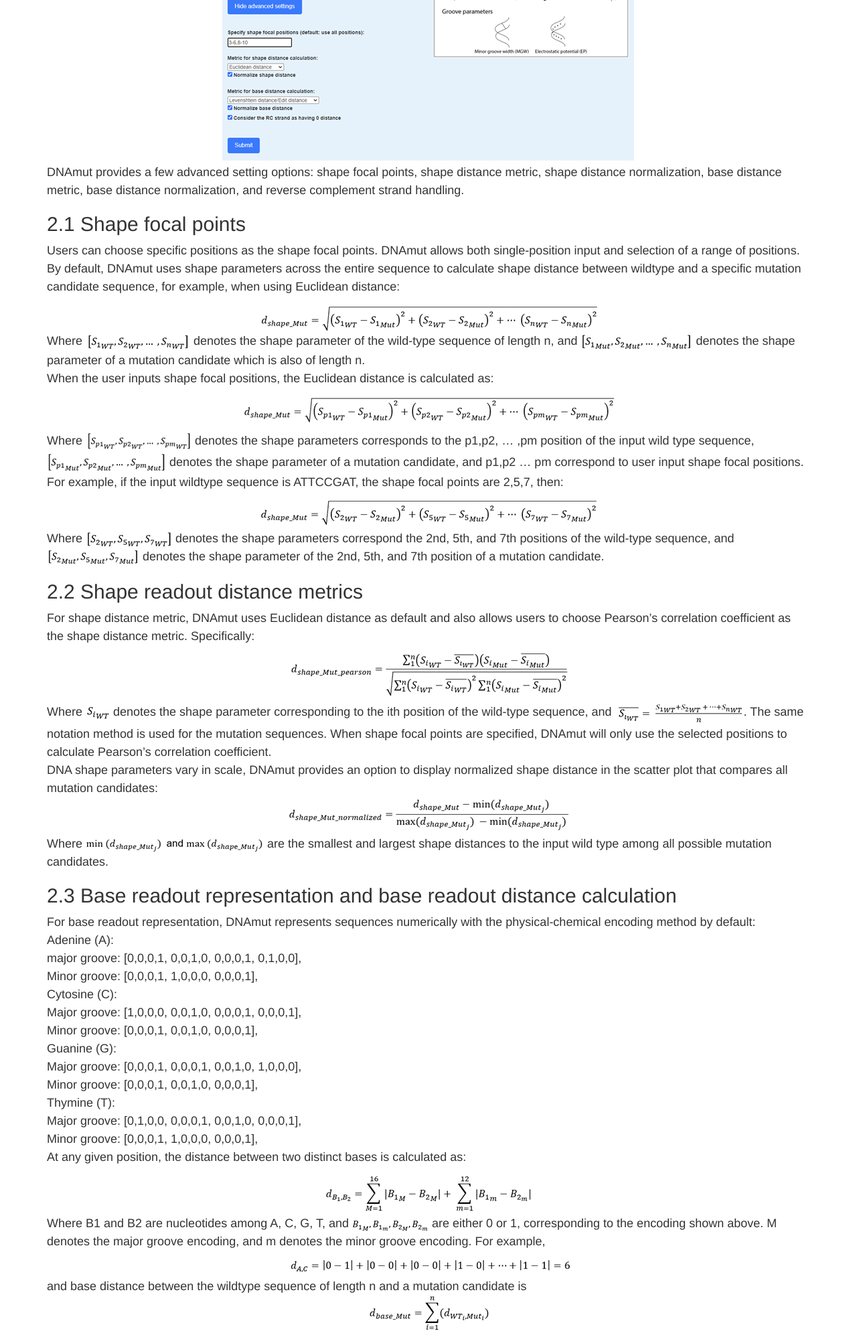
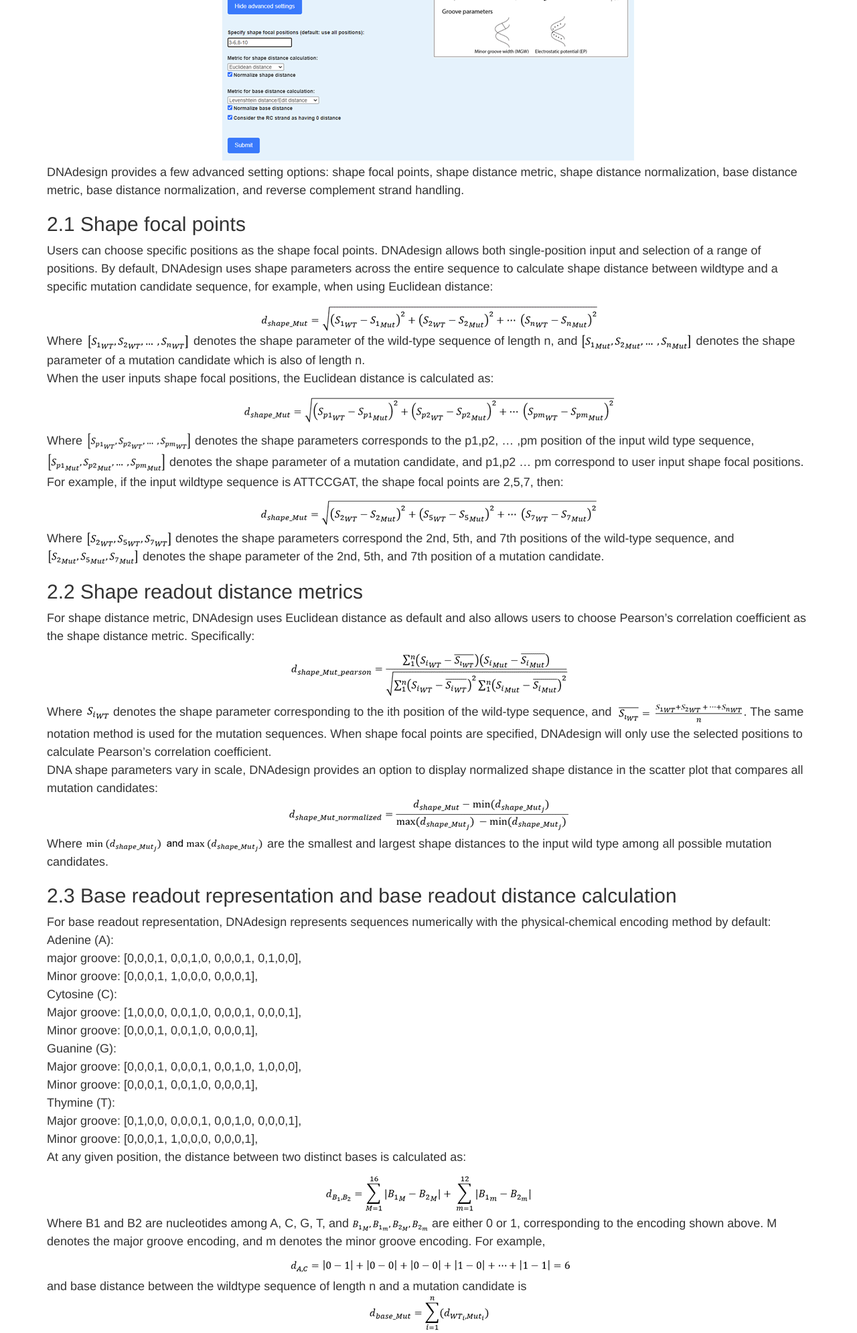
Before and after one commit to wangyingfei/DNAdesign, a Flask app: page /manual in a window 1280 px wide. Shown: the part 1571-3562 px from the top of the page at 67% size. Run offline with Flask 3, Linux system fonts and the light colour scheme; some libraries are stand-ins or nearby versions.

Commit message:
updated name to DNAdesign

```diff
--- a/templates/index.html
+++ b/templates/index.html
@@ -1,6 +1,6 @@
 {% extends "base.html" %}
 
-{% block title %}DNAmut{% endblock %}
+{% block title %}DNAdesign{% endblock %}
 
 {% block content %}
 
@@ -19,13 +19,13 @@
                 </ul>
             </nav>
 
-        <h3 class="text-muted">DNAmut</h3>
+        <h3 class="text-muted">DNAdesign</h3>
 
         </div>
 
 
         <div class="jumbotron" style="background-image: url({{ url_for('static', filename='img/DNA_banner3.png') }});">
-            <h1>DNAmut</h1>
+            <h1>DNAdesign</h1>
             <p class="lead">Feature-aware in silico design of synthetic DNA through mutation</p>
             <a class="btn btn-lg btn-success" href="{{ url_for('point_mutation') }}" role="button">Design mutation sequence</a>
         </div>
--- a/templates/manual.html
+++ b/templates/manual.html
@@ -1,6 +1,6 @@
 {% extends "base.html" %}
 
-{% block title %}DNAmut{% endblock %}
+{% block title %}DNAdesign{% endblock %}
 
 {% block content %}
 
@@ -45,12 +45,12 @@
             </div>
         </div>
         <p style="line-height: 1.5; font-size: 18px;">
-            DNAmut provides a few advanced setting options: shape focal points, shape distance metric, shape distance normalization, base distance metric, base distance normalization, and reverse complement strand handling.
+            DNAdesign provides a few advanced setting options: shape focal points, shape distance metric, shape distance normalization, base distance metric, base distance normalization, and reverse complement strand handling.
         </p>
 
             <h2>2.1 Shape focal points </h2>
             <p style="line-height: 1.5; font-size: 18px;">
-            Users can choose specific positions as the shape focal points. DNAmut allows both single-position input and selection of a range of positions. By default, DNAmut uses shape parameters across the entire sequence to calculate shape distance between wildtype and a specific mutation candidate sequence, for example, when using Euclidean distance:
+            Users can choose specific positions as the shape focal points. DNAdesign allows both single-position input and selection of a range of positions. By default, DNAdesign uses shape parameters across the entire sequence to calculate shape distance between wildtype and a specific mutation candidate sequence, for example, when using Euclidean distance:
             <img src="{{ url_for('static', filename='img/manual2_1_1.png') }}" alt="Euclidean distance formula" class="img-responsive" style="display: block; margin: 0 auto;">
             Where
             <img src="{{ url_for('static', filename='img/manual2_1_2.png') }}" alt="Euclidean distance formula vector1" class="img-responsive" style="display: inline;"> denotes the shape parameter of the wild-type sequence of length n, and
@@ -71,12 +71,12 @@
 
             <h2>2.2 Shape readout distance metrics </h2>
             <p style="line-height: 1.5; font-size: 18px;">
-            For shape distance metric, DNAmut uses Euclidean distance as default and also allows users to choose Pearson’s correlation coefficient as the shape distance metric. Specifically:
+            For shape distance metric, DNAdesign uses Euclidean distance as default and also allows users to choose Pearson’s correlation coefficient as the shape distance metric. Specifically:
             <img src="{{ url_for('static', filename='img/manual2_2_1.png') }}" alt="Pearson's correlation coefficient formula" class="img-responsive" style="display: block; margin: 0 auto;">
             Where
             <img src="{{ url_for('static', filename='img/manual2_2_2.png') }}" alt="Pearson's correalation coefficient formula component" class="img-responsive" style="display: inline;"> denotes the shape parameter corresponding to the ith position of the wild-type sequence, and
-            <img src="{{ url_for('static', filename='img/manual2_2_3.png') }}" alt="Pearson's correalation coefficient formula component" class="img-responsive" style="display: inline;">. The same notation method is used for the mutation sequences. When shape focal points are specified, DNAmut will only use the selected positions to calculate Pearson’s correlation coefficient.<br>
-            DNA shape parameters vary in scale, DNAmut provides an option to display normalized shape distance in the scatter plot that compares all mutation candidates:
+            <img src="{{ url_for('static', filename='img/manual2_2_3.png') }}" alt="Pearson's correalation coefficient formula component" class="img-responsive" style="display: inline;">. The same notation method is used for the mutation sequences. When shape focal points are specified, DNAdesign will only use the selected positions to calculate Pearson’s correlation coefficient.<br>
+            DNA shape parameters vary in scale, DNAdesign provides an option to display normalized shape distance in the scatter plot that compares all mutation candidates:
             <img src="{{ url_for('static', filename='img/manual2_2_4.png') }}" alt="shape distance normalization formula" class="img-responsive" style="display: block; margin: 0 auto;">
             Where
             <img src="{{ url_for('static', filename='img/manual2_2_5.png') }}" alt="min and max of shape distances between mut candidate and wt" class="img-responsive" style="display: inline;"> are the smallest and largest shape distances to the input wild type among all possible mutation candidates.
@@ -84,7 +84,7 @@
 
             <h2>2.3 Base readout representation and base readout distance calculation </h2>
             <p style="line-height: 1.5; font-size: 18px;">
-            For base readout representation, DNAmut represents sequences numerically with the physical-chemical encoding method by default:<br>
+            For base readout representation, DNAdesign represents sequences numerically with the physical-chemical encoding method by default:<br>
             Adenine (A):<br>
             major groove: [0,0,0,1, 0,0,1,0, 0,0,0,1, 0,1,0,0],<br>
             Minor groove: [0,0,0,1, 1,0,0,0, 0,0,0,1],<br>
@@ -104,11 +104,11 @@
             <img src="{{ url_for('static', filename='img/manual2_3_3.png') }}" alt="base distance between Adenine and Guanine" class="img-responsive" style="display: block; margin: 0 auto;"> and base distance between the wildtype sequence of length n and a mutation candidate is
             <img src="{{ url_for('static', filename='img/manual2_3_4.png') }}" alt="base distance between a wt sequence and a mut sequence" class="img-responsive" style="display: block; margin: 0 auto;"> where
             <img src="{{ url_for('static', filename='img/manual2_3_5.png') }}" alt="WT i and Mut i" class="img-responsive" style="display: inline;"> denotes the base corresponds to the ith position of the wildtype and mutation candidate sequence respectively. <br>
-            In addition to physical-chemical encoding, DNAmut also provides the users with the option to represent DNA with the one-hot encoding method: <br>
+            In addition to physical-chemical encoding, DNAdesign also provides the users with the option to represent DNA with the one-hot encoding method: <br>
             A: [1,0,0,0], C: [0,1,0,0], G: [0,0,1,0], T: [0,0,0,1] <br>
             The base distance is calculated in the same way as described above, with
             <img src="{{ url_for('static', filename='img/manual2_3_5.png') }}" alt="base distance between b1 and b2" class="img-responsive" style="display: inline;"> for all B1 and B2 when B1≠B2.<br>
-            For base distance calculation, DNAmut also provides users with the option to use the edit distance, or Levenshtein distance, which is the minimum number of insertions, deletions, or substitutions required to modify one sequence to another. DNAmut calculates Levenshtein distance using the python C extension module python-levenshtein, publicly available through pip (Bachmann, 2021). <br>
+            For base distance calculation, DNAdesign also provides users with the option to use the edit distance, or Levenshtein distance, which is the minimum number of insertions, deletions, or substitutions required to modify one sequence to another. DNAdesign calculates Levenshtein distance using the python C extension module python-levenshtein, publicly available through pip (Bachmann, 2021). <br>
             Regardless of the base encoding method and base distance metric choice, users can choose to display the normalized base distance on the global comparison graph. The normalization method is the same as in shape distance normalization.
             </p>
             <br><br>
@@ -118,7 +118,7 @@
         <h2>3.1 Design a high-affinity Fis binding site </h2>
         <p style="line-height: 1.5; font-size: 18px;">
             Fis is an abundant nucleoid protein that primarily interacts with DNA through backbone contact and identifies target sites by sensing DNA conformation. Research indicates that the DNA sequence affects Fis-DNA interaction, particularly through the sequence-dependent minor groove width (MGW) characteristics in the center and flanking regions of the binding sites. Specifically, an A/T-rich center (-2 to +2) is crucial due to its compressed minor groove, which shortens the distance between neighboring major grooves and facilitates contacts between DNA and the recognition helices of Fis (Hancock et al., 2013, 2016; Chiu et al., 2017)<br>
-            Based on the shape-sensing characteristics of Fis, one can use DNAmut to design a DNA sequence with increased Fis binding affinity. We use two sequences with different binding affinities (a high-affinity sequence with Kd = 0.2 nM and a low-affinity with Kd = 140 nM) from Chiu et al., 2017 as an example. We take the lower affinity sequence as the input to DNAmut, choose MGW as the shape parameter, and select shape focal points from -4bp to +4bp. From the output of DNAmut, we identify the top 3 candidates that minimize the central MGW. We found that all 3 candidates harbor the mutation from a C/G rich center to A/T rich at the -2 and +2 positions. One candidate matches the higher affinity sequence with the AATTT center.<br>
+            Based on the shape-sensing characteristics of Fis, one can use DNAdesign to design a DNA sequence with increased Fis binding affinity. We use two sequences with different binding affinities (a high-affinity sequence with Kd = 0.2 nM and a low-affinity with Kd = 140 nM) from Chiu et al., 2017 as an example. We take the lower affinity sequence as the input to DNAdesign, choose MGW as the shape parameter, and select shape focal points from -4bp to +4bp. From the output of DNAdesign, we identify the top 3 candidates that minimize the central MGW. We found that all 3 candidates harbor the mutation from a C/G rich center to A/T rich at the -2 and +2 positions. One candidate matches the higher affinity sequence with the AATTT center.<br>
             <div class="plots">
                 <div id="plot2" style="text-align: center;">
                 <img src="{{ url_for('static', filename='img/manual3_Fis.png') }}" alt="DNA readout mechanisms illustration" class="img-responsive" style="display: block; margin: 0 auto;">
@@ -128,7 +128,7 @@
         <h2>3.2 Design shape-perturbing DNA oligos to test for DNA shape preference of GTGCAC-binding TF AP2 </h2>
         <p style="line-height: 1.5; font-size: 18px;">
             ApiAP2 family is the largest and best-characterized transcription factors family in the human malaria parasite Plasmodium falciparum. AP2, the DNA-binding domain of ApiAP2, can bind to either CACACA or GTGCAC DNA sequence motifs. Bonnell et al found that the GTGCAC-binding AP2 binds to three extended motifs (AGAGCATTA, GGTGCAC, and TGTGCAC) with distinct DNA shape readout patterns. To test if shape readout changes lead to altered AP2-DNA binding, Bonnell et al selected DNA oligos to maximize shape readout change while controlling the number of point mutations (Bonnell et al., 2024). The authors performed EMSA with designed DNA oligos and concluded that AP2 binding to a high-affinity site does require specific shapes of distal flanking sequence. <br>
-            DNAmut is perfectly suited to assist researchers with such design needs. Based on Bonnell et al, we input GAGACCAGTGCATTATTAGTT as the wild-type sequence to DNAmut, select the 6 positions flanking the AGTGCATTA core as mutation sites, and choose MGW as the DNA shape parameter. We choose Levenshtein distance as the metric for base distance as in Bonnell et al. From the output of DNAmut, we show that the mutation designs used in Bonnell et al are indeed among the top shape mutation candidates given a required number of point mutations. We want to highlight that DNAmut also provides a global comparison of all 4^7-1 possible mutation designs for this application, allowing a straightforward and comprehensive view for selecting desired mutation oligos.<br>
+            DNAdesign is perfectly suited to assist researchers with such design needs. Based on Bonnell et al, we input GAGACCAGTGCATTATTAGTT as the wild-type sequence to DNAdesign, select the 6 positions flanking the AGTGCATTA core as mutation sites, and choose MGW as the DNA shape parameter. We choose Levenshtein distance as the metric for base distance as in Bonnell et al. From the output of DNAdesign, we show that the mutation designs used in Bonnell et al are indeed among the top shape mutation candidates given a required number of point mutations. We want to highlight that DNAdesign also provides a global comparison of all 4^7-1 possible mutation designs for this application, allowing a straightforward and comprehensive view for selecting desired mutation oligos.<br>
             <div class="plots">
                 <div id="plot2" style="text-align: center;">
                 <img src="{{ url_for('static', filename='img/manual4_AP2.png') }}" alt="DNA readout mechanisms illustration" class="img-responsive" style="display: block; margin: 0 auto;">
--- a/templates/point_mutation.html
+++ b/templates/point_mutation.html
@@ -1,6 +1,6 @@
 {% extends "base.html" %}
 
-{% block title %}DNAmut{% endblock %}
+{% block title %}DNAdesign{% endblock %}
 
 {% block content %}
 
@@ -18,7 +18,7 @@
                     </li>
                 </ul>
             </nav>
-            <h3 class="text-muted">DNAmut</h3>
+            <h3 class="text-muted">DNAdesign</h3>
         </div>
 
 
```
